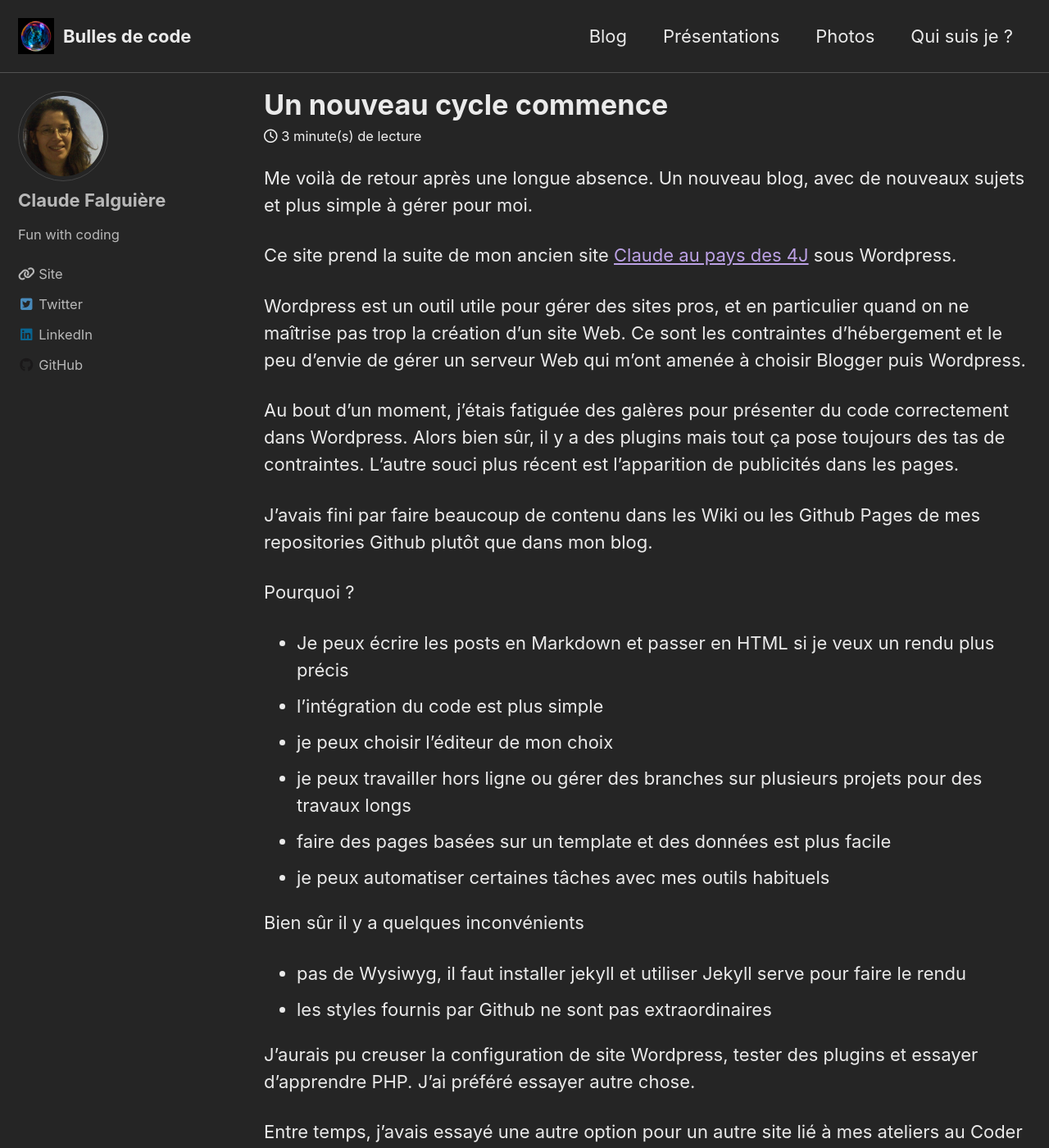
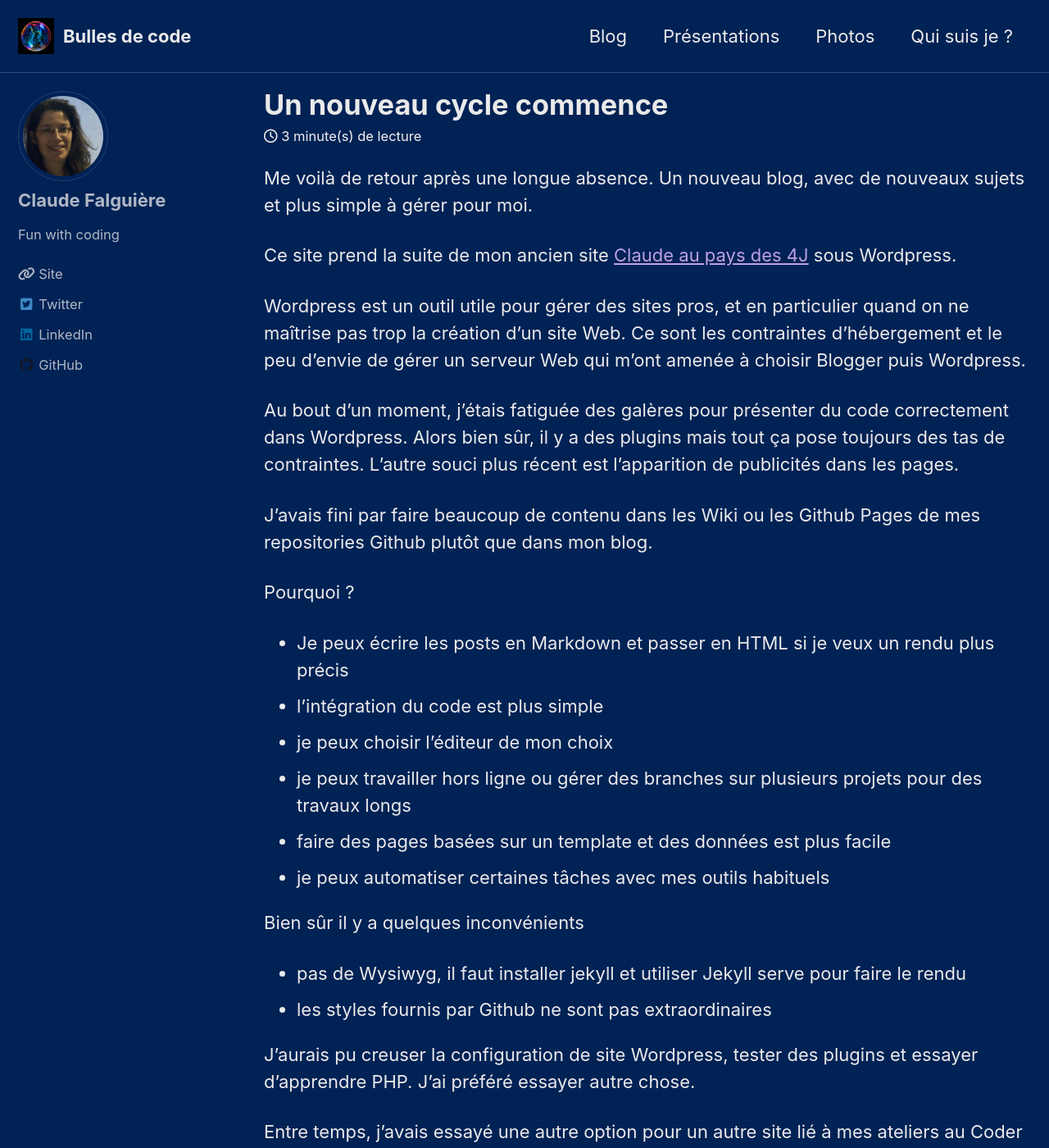
Before and after one commit to cfalguiere/bulles-de-code, a Jekyll site: the page built from _posts/2019-06-01-transition.md, in a window 1280 px wide and 1400 px high. Shown: the whole window at 82% size. Built offline with Jekyll 4.4.1, drawn with Linux system fonts in a browser that asks for light colours; cached includes are drawn as plain includes; nearby versions of some CDN libraries.

Commit message:
sea blue

```diff
--- a/_config.yml
+++ b/_config.yml
@@ -12,7 +12,7 @@
 
 # theme                  : "minimal-mistakes-jekyll"
 # remote_theme           : "mmistakes/minimal-mistakes"
-minimal_mistakes_skin    : "shadow_purple" #"dark" # "default" # "air", "aqua", "contrast", "dark", "dirt", "neon", "mint", "plum", "sunrise"
+minimal_mistakes_skin    : "shadow_sea" #"dark" # "default" # "air", "aqua", "contrast", "dark", "dirt", "neon", "mint", "plum", "sunrise"
 
 # Site Settings
 locale                   : "fr-FR"
--- /dev/null
+++ b/_sass/minimal-mistakes/skins/_shadow_sea.scss
@@ -0,0 +1,28 @@
+/* ==========================================================================
+   Shadow2 skin
+   ========================================================================== */
+
+/* Colors */
+$background-color: #002255 !default;
+$text-color: #eaeaea !default;
+$primary-color: #7733dd !default;
+$border-color: mix(#fff, $background-color, 20%) !default;
+$code-background-color: mix(#000, $background-color, 15%) !default;
+$code-background-color-dark: mix(#000, $background-color, 20%) !default;
+$form-background-color: mix(#000, $background-color, 15%) !default;
+$footer-background-color: mix(#000, $background-color, 30%) !default;
+$link-color: mix($primary-color, $text-color, 40%) !default;
+$link-color-hover: mix(#fff, $link-color, 25%) !default;
+$link-color-visited: mix(#000, $link-color, 25%) !default;
+$masthead-link-color: $text-color !default;
+$masthead-link-color-hover: mix(#000, $text-color, 20%) !default;
+$navicon-link-color-hover: mix(#000, $background-color, 30%) !default;
+
+.author__urls.social-icons .svg-inline--fa,
+.page__footer-follow .social-icons .svg-inline--fa {
+  color: inherit;
+}
+
+.ais-search-box .ais-search-box--input {
+  background-color: $form-background-color;
+}
```
